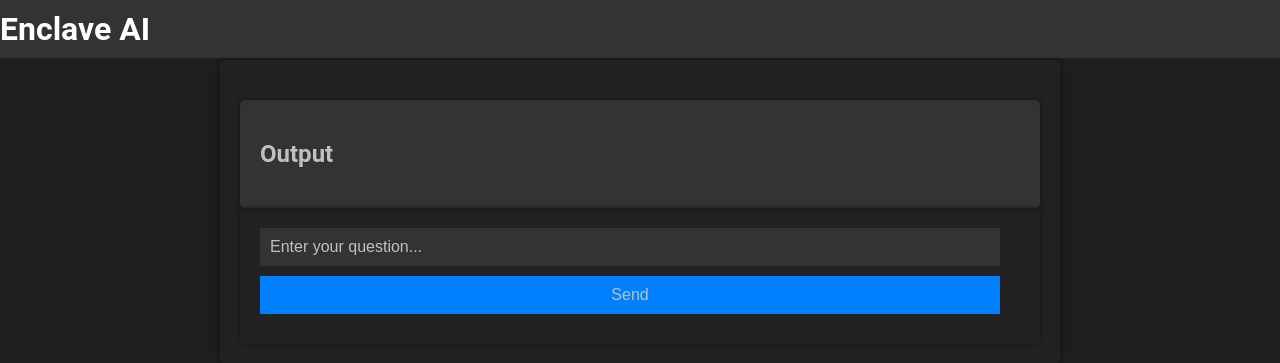
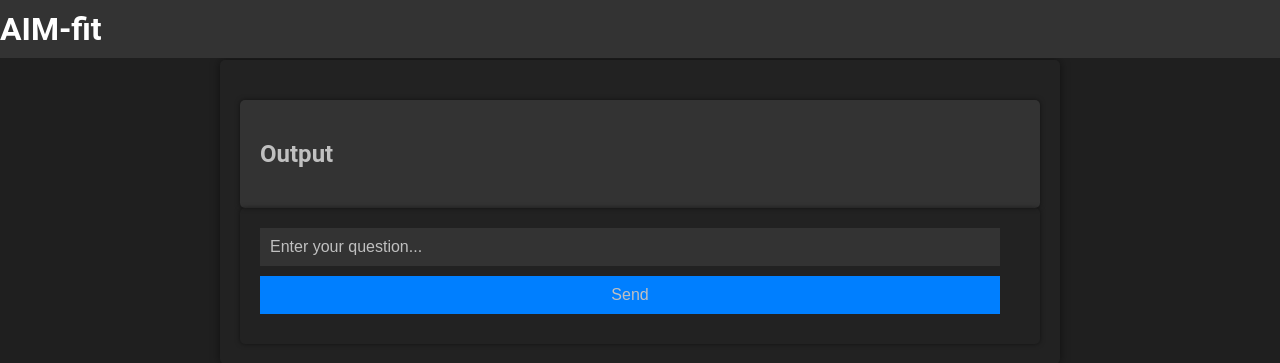
Before and after one commit to MrBreak2022/AIM-fit, a Django app: page / in a window 1280 px wide. Shown: the top 363 px of the page. Run offline with Django 5.2, Linux system fonts and the light colour scheme.

Commit message:
name change

```diff
--- a/AIM-fit/chatbot/templates/chatbot/chat.html
+++ b/AIM-fit/chatbot/templates/chatbot/chat.html
@@ -105,7 +105,7 @@
 <body>
     <!-- Sticky navbar -->
     <div class="navbar">
-        <h1>Enclave AI</h1>
+        <h1>AIM-fit</h1>
     </div>
 
     <div id="chat-container">
```
